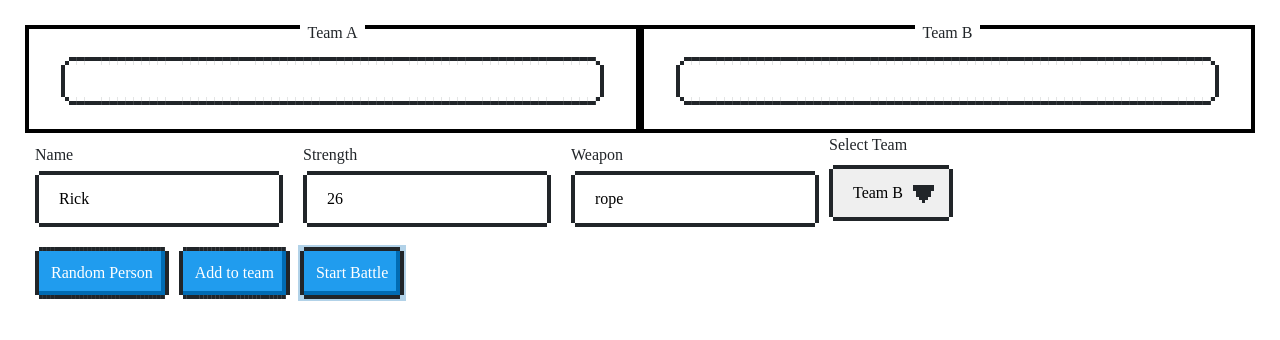
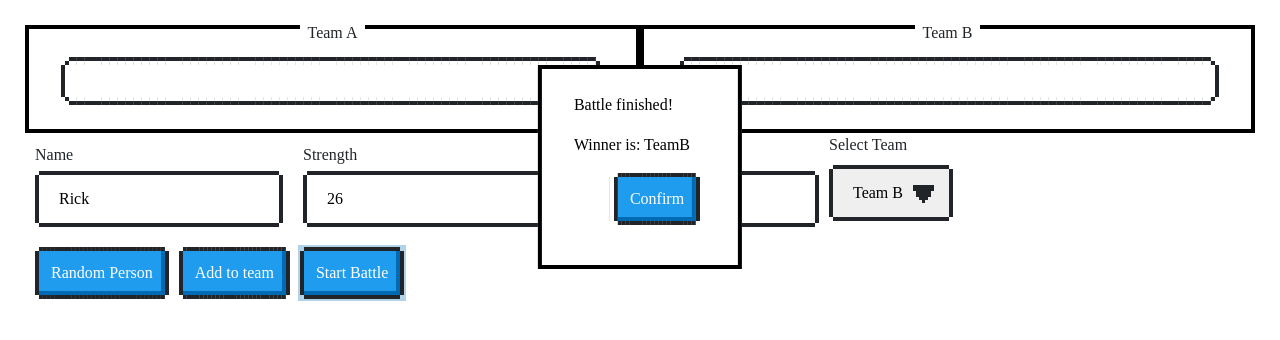
Before and after one commit to Erwin0917/-codebrainers-2021-07, a plain HTML site: page index.html in a window 1280 px wide. Both pictures are taken after a click on the button "Start Battle". Drawn offline with nearby package versions, Linux system fonts and the light colour scheme.

Commit message:
exercise-06 - Homework TODO: 4 res.

```diff
--- a/index.html
+++ b/index.html
@@ -6,16 +6,15 @@
           content='width=device-width, user-scalable=no, initial-scale=1.0, maximum-scale=1.0, minimum-scale=1.0'>
     <meta http-equiv='X-UA-Compatible' content='ie=edge'>
     <!-- latest -->
-    <link href='https://unpkg.com/nes.css@latest/css/nes.min.css' rel='stylesheet'/>
+    <link href='https://unpkg.com/nes.css@latest/css/nes.min.css' rel='stylesheet' />
     <!-- core style only -->
-    <link href='https://unpkg.com/nes.css/css/nes-core.min.css' rel='stylesheet'/>
+    <link href='https://unpkg.com/nes.css/css/nes-core.min.css' rel='stylesheet' />
     <title>JS Basic game </title>
     <link rel='stylesheet' href='./style/main.css'>
 </head>
 <body>
 <div class='gameOne'>
-    <div id='text' class="text">
-    </div>
+
 
     <div class='gameBoard'>
         <div class='nes-container with-title is-centered'>
@@ -68,6 +67,18 @@
             <button id='startBattle' type='button' class='nes-btn is-primary'>Start Battle</button>
         </div>
     </div>
+
+
+    <dialog class='nes-dialog' id='dialog-default'>
+        <form method='dialog'>
+            <p class='title'>Battle finished!</p>
+            <p class='raport-res'>Winner is: TeamA</p>
+
+            <menu class='dialog-menu'>
+                <button class='nes-btn is-primary'>Confirm</button>
+            </menu>
+        </form>
+    </dialog>
 </div>
 
 
--- a/scripts/gameBuilder.js
+++ b/scripts/gameBuilder.js
@@ -2,7 +2,7 @@ import { Person } from './person.js';
 
 export class GameBuilder {
 
-    constructor(gameHTMLwrapper, gameController ) {
+    constructor(gameHTMLwrapper, gameController) {
         this.gameController = gameController;
         this.gameWrapper = gameHTMLwrapper;
 
@@ -17,15 +17,18 @@ export class GameBuilder {
 
         this.teamAWrapper = this.gameWrapper.querySelector('#team-a-wrapper');
         this.teamBWrapper = this.gameWrapper.querySelector('#team-b-wrapper');
-        this.textButton = this.gameWrapper.querySelector('#text');
+
+        this.battleRaport = this.gameWrapper.querySelector('#dialog-default');
+        this.battleRaportCloseButton = this.battleRaport.querySelector('.nes-btn');
 
         this.addEvents();
     }
 
     addEvents = () => {
-        this.startBattleButton.addEventListener('click', this.gameController.startBattle);
+        this.startBattleButton.addEventListener('click', this.onStartBattle);
         this.randomPersonButton.addEventListener('click', this.fillInputs);
         this.addTeamButton.addEventListener('click', this.readInputs);
+        this.battleRaportCloseButton.addEventListener('click', this.hideBattleRaport);
 
 
     }
@@ -87,4 +90,28 @@ export class GameBuilder {
         return personWrapper;
     }
 
+    onStartBattle = () => {
+        const battleFinished = this.gameController.startBattle();
+
+        if (battleFinished === 'finished') {
+            this.showBattleInfo();
+        }
+
+    }
+
+
+    showBattleInfo = () => {
+        const paragraph = this.battleRaport.querySelector('.raport-res');
+        const teamARes = this.gameController.teamA.filter(character => character.isAlive());
+        const winnerTeam = teamARes.length === 0 ? 'TeamB' : 'TeamA';
+
+        paragraph.innerText = `Winner is: ${winnerTeam}`;
+
+        this.battleRaport.style.display = 'block';
+    }
+
+    hideBattleRaport = () => {
+        this.battleRaport.style.display = 'none';
+    }
+
 }
--- a/scripts/gameController.js
+++ b/scripts/gameController.js
@@ -64,24 +64,8 @@ export class GameController {
             this.duel(hero, this.teamB[index]);
         })
 
-        const textWrapper = document.createElement('div');
-            textWrapper.classList.add('textWrapper');
-
-            textWrapper.innerHTML = `
-            <div class='text'>Game Over</div>
-        `;
-
-            return textWrapper;
-
-        textButton.appendChild(textWrapper);
-
+        return 'finished';
     }
-
-
-        //TODO:4 - give information about results after battle.
-
-
-
 
     duel = (hero, villain) => {
         while (hero.isAlive() && villain.isAlive()) {
--- a/style/main.css
+++ b/style/main.css
@@ -38,3 +38,16 @@ body {
     border-bottom: 2px solid black;
     padding: 0 10px;
 }
+
+.nes-dialog {
+    /*display: block;*/
+    position: absolute;
+    left: 50%;
+    top: 50%;
+    transform: translate(-50%, -50%);
+    margin: 0;
+}
+
+.gameOne {
+    position: relative;
+}
```
